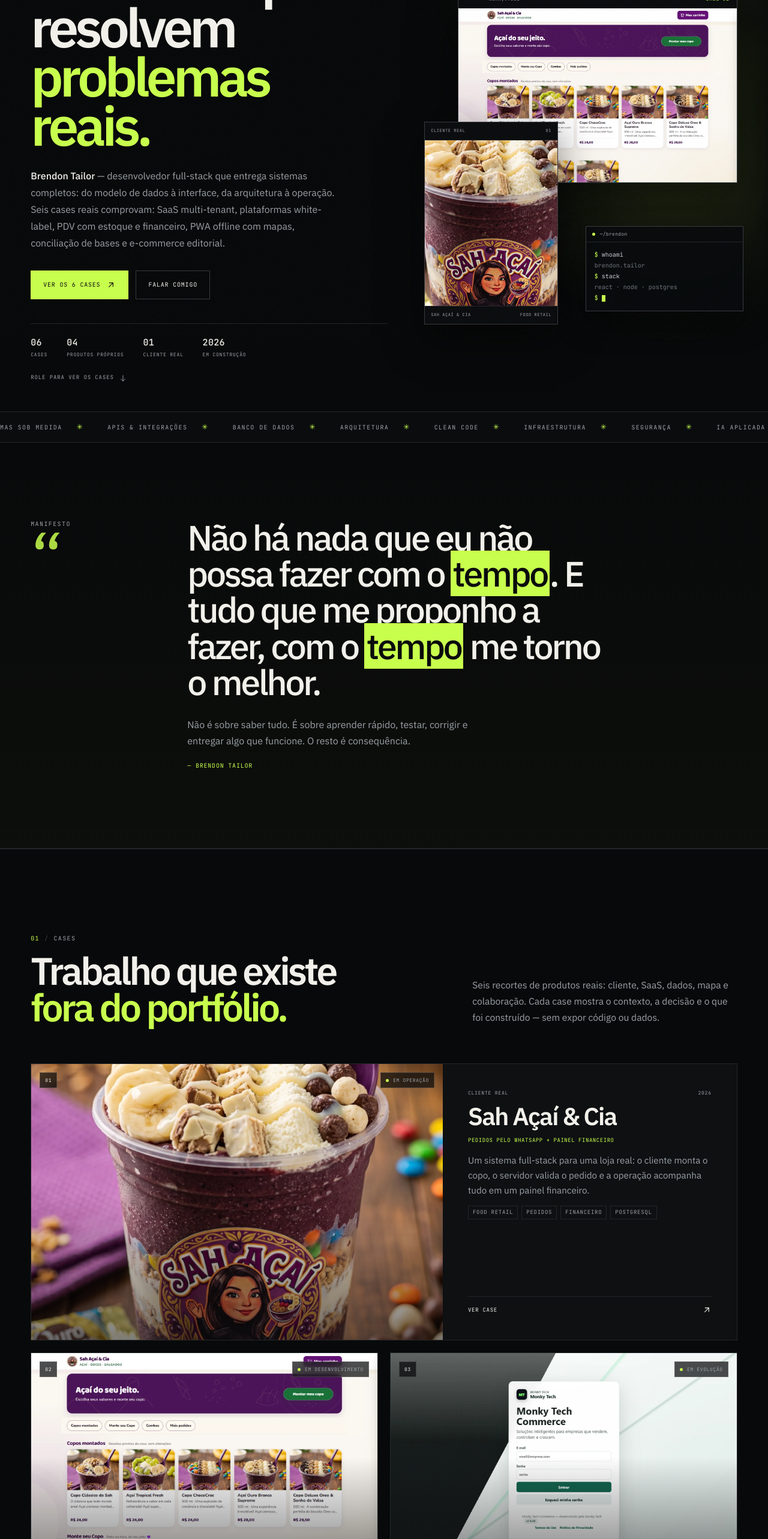
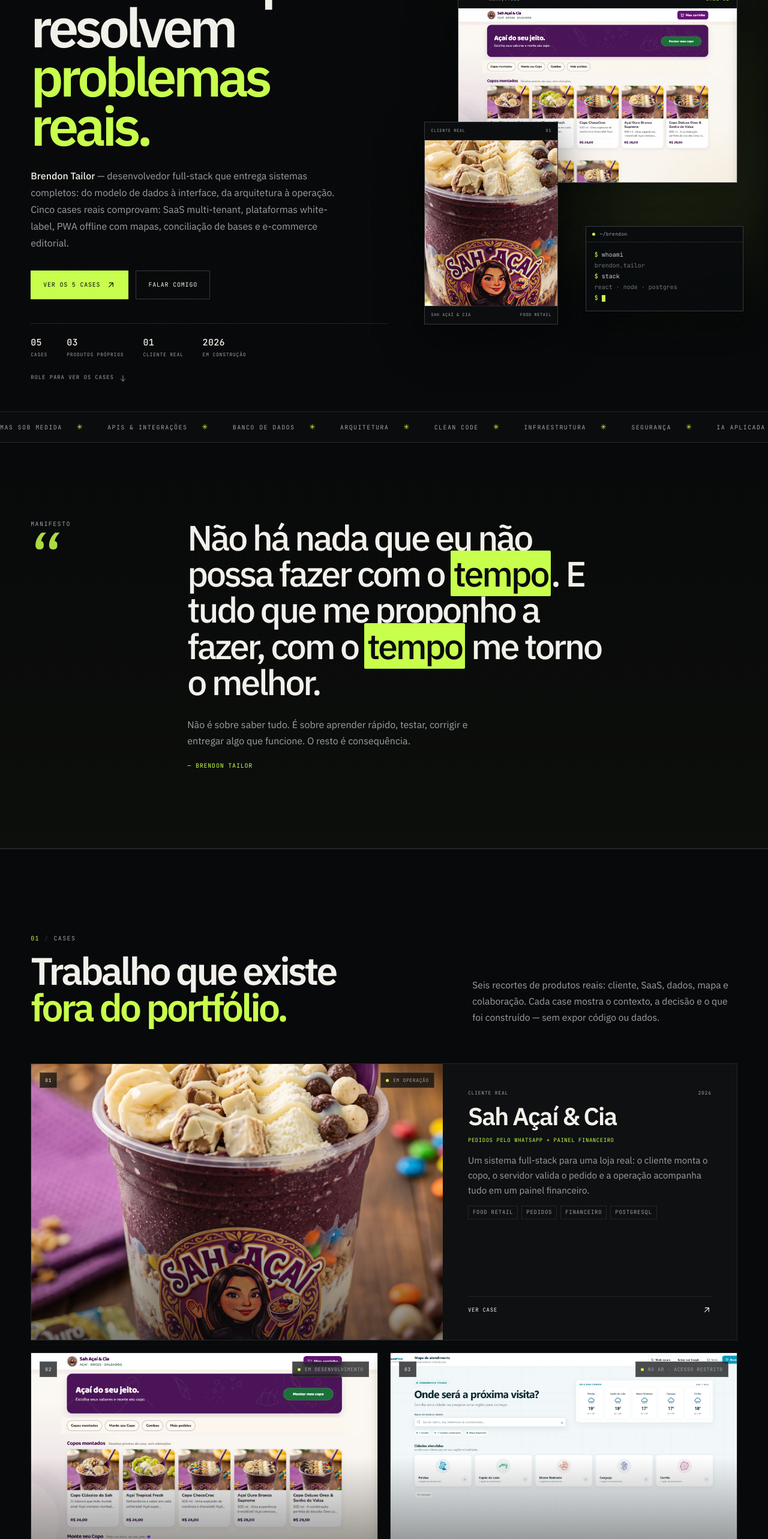
Before and after one commit to Brendontailor/portfolio-site, a Next.js app: page / in a window 1280 px wide. Shown: the part 234-2800 px from the top of the page at 60% size. Built offline with nearby package versions, Linux system fonts and the light colour scheme; no server answers.

Commit message:
feat: remove Monky Tech case; update counts to 5 cases / 3 own products

```diff
--- a/src/app/globals.css
+++ b/src/app/globals.css
@@ -966,9 +966,10 @@
 }
 
 .manifesto-highlight {
-  padding-inline: 0.06em;
   color: var(--accent-ink);
   background-color: var(--accent);
+  padding-inline: 0.08em;
+  border-radius: 2px;
   -webkit-box-decoration-break: clone;
   box-decoration-break: clone;
 }
--- a/src/components/home/hero.tsx
+++ b/src/components/home/hero.tsx
@@ -27,14 +27,13 @@
             <strong>Brendon Tailor</strong> — desenvolvedor full-stack que entrega sistemas
             completos: do modelo de dados à interface, da arquitetura à operação.
             <br />
-            Seis cases reais comprovam: SaaS multi-tenant, plataformas white-label,
-            PDV com estoque e financeiro, PWA offline com mapas, conciliação de bases
-            e e-commerce editorial.
+            Cinco cases reais comprovam: SaaS multi-tenant, plataformas white-label,
+            PWA offline com mapas, conciliação de bases e e-commerce editorial.
           </p>
 
           <div className="hero-actions">
             <a href="#cases" className="btn btn-primary">
-              Ver os 6 cases
+              Ver os 5 cases
               <ArrowUpRight size={16} />
             </a>
             <a href="#contato" className="btn btn-ghost">
--- a/src/data/cases.ts
+++ b/src/data/cases.ts
@@ -237,98 +237,8 @@
     statusNote: "Base multi-tenant em evolução. Código privado.",
   },
   {
-    slug: "monky-tech",
+    slug: "routepilot",
     index: "03",
-    title: "Monky Tech",
-    kicker: "Gestão para eletrônicos e capinhas",
-    type: "Produto próprio",
-    status: "Em evolução",
-    year: "2026",
-    role: "Produto & engenharia",
-    tags: ["SaaS", "PDV", "Estoque", "Financeiro"],
-    summary:
-      "PDV, estoque, compras, financeiro, usuários e auditoria em um SaaS multiempresa para lojas de eletrônicos.",
-    cover: "/images/case-monky-tech.webp",
-    coverAlt:
-      "Tela de acesso do sistema de gestão Monky Tech, com identidade em transição",
-    context:
-      "Lojas de eletrônicos, acessórios e capinhas costumam controlar venda, estoque, compras e financeiro em planilhas separadas. O objetivo foi reunir a operação do balcão em um sistema multiempresa, com controle de acesso e histórico.",
-    problem:
-      "O balcão precisa vender rápido, mas o dono precisa enxergar estoque, compras, despesas, contas e permissões. Cada empresa tem seu próprio conjunto de dados e não pode acessar o do outro.",
-    solution:
-      "O Monky Tech reúne PDV, produtos, variantes, códigos de barras, estoque, compras, despesas, financeiro, relatórios, usuários e auditoria. A mesma aplicação atende várias empresas, com sessões e permissões separadas. O hub administrativo concentra a visão da plataforma, o modo suporte e a gestão de planos.",
-    architecture: {
-      summary:
-        "As vendas do balcão se conectam ao estoque e à gestão financeira, com acesso separado por empresa e uma camada de operação da plataforma.",
-      modules: [
-        {
-          name: "PDV e catálogo",
-          responsibility:
-            "Registrar vendas usando produtos, variantes e códigos de barras.",
-        },
-        {
-          name: "Estoque e compras",
-          responsibility:
-            "Organizar disponibilidade de produtos e o fluxo de reposição da loja.",
-        },
-        {
-          name: "Financeiro e relatórios",
-          responsibility:
-            "Reunir despesas, contas e visões gerenciais da operação.",
-        },
-        {
-          name: "Acesso e auditoria",
-          responsibility:
-            "Separar empresas e permissões, mantendo histórico de ações relevantes.",
-        },
-      ],
-    },
-    decisions: [
-      {
-        title: "Venda vinculada ao funcionário",
-        text: "O PDV usa PIN para identificar quem vendeu. A operação ganha responsabilidade e histórico.",
-      },
-      {
-        title: "Sessão web e sessão nativa",
-        text: "Cookie HttpOnly no navegador e sessão própria no wrapper Android, sem misturar os modelos.",
-      },
-      {
-        title: "Auditoria e modo suporte",
-        text: "Ações sensíveis deixam rastro; o suporte entra com escopo controlado.",
-      },
-      {
-        title: "Multiempresa de verdade",
-        text: "Dados, permissões e planos separados por empresa, com um hub central para a plataforma.",
-      },
-    ],
-    results: [
-      "PDV, estoque, compras, financeiro e auditoria no mesmo sistema",
-      "Multiempresa com permissões separadas",
-      "Wrapper Android para o balcão",
-      "Modo suporte e hub administrativo",
-    ],
-    stack: [
-      { label: "Frontend", items: ["React", "Vite"] },
-      {
-        label: "Backend",
-        items: ["Node.js", "Express", "Prisma", "Zod"],
-      },
-      { label: "Banco", items: ["PostgreSQL"] },
-      {
-        label: "Autenticação",
-        items: ["Cookie HttpOnly", "Sessão nativa", "bcrypt"],
-      },
-      {
-        label: "Outros",
-        items: ["Nodemailer", "PIX", "Empacotamento Android"],
-      },
-    ],
-    statusNote:
-      "Produto privado em evolução. A identidade visual está em transição de Orakyn para Monky Tech; o deploy legado ainda pode exibir o nome anterior.",
-  },
-  {
-    slug: "routepilot",
-    index: "04",
     title: "RoutePilot",
     kicker: "Mapa operacional e planejamento de visitas",
     type: "Produto próprio",
@@ -438,7 +348,7 @@
   },
   {
     slug: "portcont",
-    index: "05",
+    index: "04",
     title: "PortCont",
     kicker: "Comparação inteligente de bases",
     type: "Produto próprio",
@@ -536,7 +446,7 @@
   },
   {
     slug: "dropzone",
-    index: "06",
+    index: "05",
     title: "Dropzone",
     kicker: "E-commerce de streetwear",
     type: "Colaboração",
--- a/src/data/site.ts
+++ b/src/data/site.ts
@@ -17,8 +17,8 @@
     { label: "Sobre", href: "/#sobre" },
   ],
   stats: [
-    { value: "06", label: "cases" },
-    { value: "04", label: "produtos próprios" },
+    { value: "05", label: "cases" },
+    { value: "03", label: "produtos próprios" },
     { value: "01", label: "cliente real" },
     { value: "2026", label: "em construção" },
   ],
```
